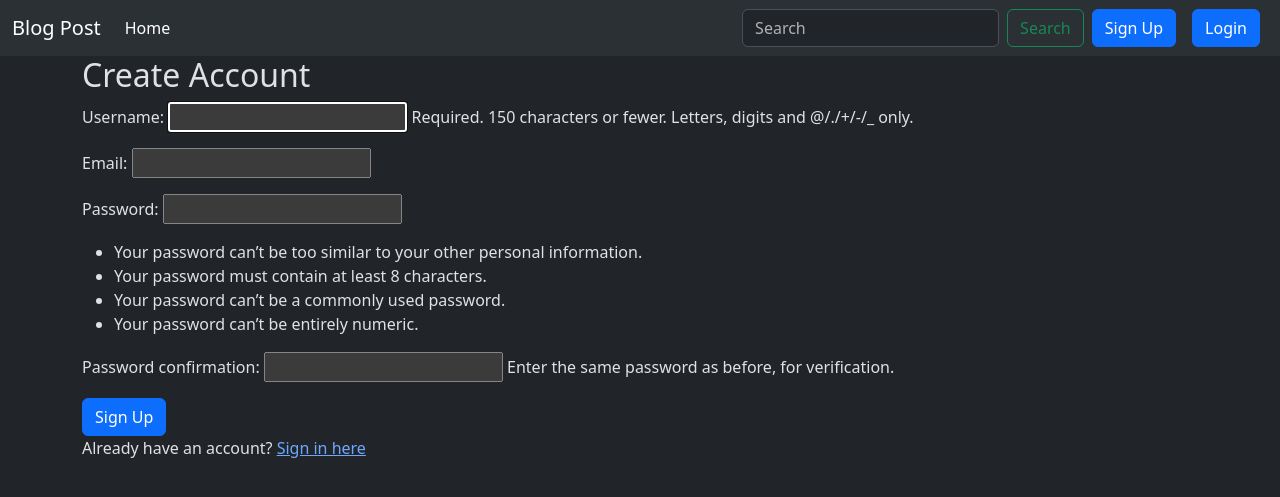
After one commit to manukgp/Blog, a Django app: page /tweet/register/ in a window 1280 px wide. The commit adds this page. Shown: the top 497 px of the page. Run offline with Django 5.2, Linux system fonts and the light colour scheme.

Commit message:
user authentication added

```diff
--- a/Blog/settings.py
+++ b/Blog/settings.py
@@ -129,3 +129,8 @@ STATICFILES_DIRS = [os.path.join(BASE_DIR, 'static')]
 
 MEDIA_URL = '/media/'
 MEDIA_ROOT = os.path.join(BASE_DIR, 'media')
+
+LOGIN_URL = '/accounts/login'
+
+LOGIN_REDIRECT_URL = '/tweet/'
+LOGOUT_REDIRECT_URL = '/tweet/'
--- a/Blog/urls.py
+++ b/Blog/urls.py
@@ -18,9 +18,11 @@ from django.contrib import admin
 from django.urls import path, include
 from django.conf import settings
 from django.conf.urls.static import static
+from django.contrib.auth.urls import views as auth_views
 
 urlpatterns = [
     path('admin/', admin.site.urls),
-    # path('', ),
     path('tweet/', include('tweet.urls')),
+    path('accounts/', include('django.contrib.auth.urls')),
+
 ] + static(settings.MEDIA_URL, document_root=settings.MEDIA_ROOT)
--- a/templates/layout.html
+++ b/templates/layout.html
@@ -21,30 +21,22 @@
           <div class="collapse navbar-collapse" id="navbarSupportedContent">
             <ul class="navbar-nav me-auto mb-2 mb-lg-0">
               <li class="nav-item">
-                <a class="nav-link active" aria-current="page" href="#">Home</a>
-              </li>
-              <li class="nav-item">
-                <a class="nav-link" href="#">Link</a>
-              </li>
-              <li class="nav-item dropdown">
-                <a class="nav-link dropdown-toggle" href="#" role="button" data-bs-toggle="dropdown" aria-expanded="false">
-                  Dropdown
-                </a>
-                <ul class="dropdown-menu">
-                  <li><a class="dropdown-item" href="#">Action</a></li>
-                  <li><a class="dropdown-item" href="#">Another action</a></li>
-                  <li><hr class="dropdown-divider"></li>
-                  <li><a class="dropdown-item" href="#">Something else here</a></li>
-                </ul>
-              </li>
-              <li class="nav-item">
-                <a class="nav-link disabled" aria-disabled="true">Disabled</a>
+                <a class="nav-link active" aria-current="page" href={% url 'tweet_list' %}>Home</a>
               </li>
             </ul>
             <form class="d-flex" role="search">
               <input class="form-control me-2" type="search" placeholder="Search" aria-label="Search">
               <button class="btn btn-outline-success" type="submit">Search</button>
             </form>
+            {% if user.is_authenticated %}
+              <form action="{% url 'logout' %}" method="post">
+                {% csrf_token %}
+                <button class="btn btn-warning mx-2" type='submit'>Logout</button>
+              </form>
+            {% else %}
+              <a class="btn btn-primary mx-2" href={% url 'register' %}>Sign Up</a>
+              <a class="btn btn-primary mx-2" href={% url 'login' %}>Login</a>
+            {% endif %}
           </div>
         </div>
       </nav>
--- /dev/null
+++ b/templates/registration/register.html
@@ -0,0 +1,11 @@
+{% extends "layout.html" %}
+
+{% block content %}
+    <h2>Create Account</h2>
+    <form method="post">
+        {% csrf_token %}
+        {{form.as_p}}
+        <button class="btn btn-primary">Sign Up</button>
+    </form>
+    <p>Already have an account? <a href={% url 'login' %}>Sign in here</a> </p>
+{% endblock %}
--- a/tweet/forms.py
+++ b/tweet/forms.py
@@ -1,7 +1,15 @@
 from django import forms
 from .models import Tweet
+from django.contrib.auth.forms import UserCreationForm
+from django.contrib.auth.models import User
 
 class TweetForm(forms.ModelForm):
     class Meta:
         model = Tweet
         fields = ['tweet', 'image']
+
+class UserRegistrationForm(UserCreationForm):
+    email = forms.EmailField()
+    class Meta:
+        model = User
+        fields = ('username', 'email', 'password1', 'password2')
--- a/tweet/templates/tweet_list.html
+++ b/tweet/templates/tweet_list.html
@@ -15,8 +15,10 @@
             <div class="card-body">
               <h5 class="card-title">{{ tweet.user.username }}</h5>
               <p class="card-text">{{ tweet.tweet }}</p>
-              <a href="{% url "edit_tweet" tweet.id %}" class="btn btn-primary">Edit</a>
-              <a href="{% url "delete_tweet" tweet.id %}" class="btn btn-danger">Delete</a>
+              {% if tweet.user == user %}
+                <a href="{% url "edit_tweet" tweet.id %}" class="btn btn-primary">Edit</a>
+                <a href="{% url "delete_tweet" tweet.id %}" class="btn btn-danger">Delete</a>
+              {% endif %}
             </div>
           </div>
         {% endfor %}
--- a/tweet/urls.py
+++ b/tweet/urls.py
@@ -6,4 +6,6 @@ urlpatterns = [
     path('create/', views.create_tweet, name='create_tweet'),
     path('<int:tweet_id>/edit/', views.edit_tweet, name='edit_tweet'),
     path('<int:tweet_id>/delete/', views.delete_tweet, name='delete_tweet'),
+    path('register/', views.user_register, name='register'),
+
 ]
--- a/tweet/views.py
+++ b/tweet/views.py
@@ -1,6 +1,9 @@
 from django.shortcuts import render, get_object_or_404, redirect
+from django.contrib.auth.decorators import login_required
+from django.contrib.auth.models import User
+from django.contrib.auth import login
 from .models import Tweet
-from .forms import TweetForm
+from .forms import TweetForm, UserRegistrationForm
 
 # Create your views here.
 def index(request):
@@ -10,6 +13,7 @@ def tweet_list(request):
     tweets = Tweet.objects.all().order_by('-created_at')
     return render(request, 'tweet_list.html', {'tweets':tweets})
 
+@login_required
 def create_tweet(request):
     if request.method == 'POST':
         form = TweetForm(request.POST, request.FILES)
@@ -22,6 +26,7 @@ def create_tweet(request):
         form = TweetForm()
     return render(request, 'tweet_form.html', {'form': form})
 
+@login_required
 def edit_tweet(request, tweet_id):
     tweet = get_object_or_404(Tweet, pk=tweet_id, user=request.user)
     if request.method == 'POST':
@@ -35,9 +40,23 @@ def edit_tweet(request, tweet_id):
         form = TweetForm(instance=tweet)
     return render(request, 'tweet_form.html', {'form':form})
 
+@login_required
 def delete_tweet(request, tweet_id):
     tweet = get_object_or_404(Tweet, pk=tweet_id, user=request.user)
     if request.method == 'POST':
         tweet.delete()
         return redirect('tweet_list')
     return render(request, 'tweet_confirm_delete.html', {'tweet':tweet})
+
+def user_register(request):
+    if request.method == 'POST':
+        form = UserRegistrationForm(request.POST)
+        if form.is_valid():
+            user = form.save(commit=False)
+            user.set_password(form.cleaned_data['password1'])
+            user.save()
+            login(request, user)
+            return redirect('tweet_list')
+    else:
+        form = UserRegistrationForm()
+    return render(request, 'registration/register.html', {'form':form})
```
Also changed, not shown: templates/registration/logged_out.html (added, +7 -0 lines), templates/registration/login.html (added, +11 -0 lines), tweet/templates/tweet_form.html (+8 -6 lines), db.sqlite3, media/photos/pexels-pixabay-262508_U59X9S3.jpg (added).
